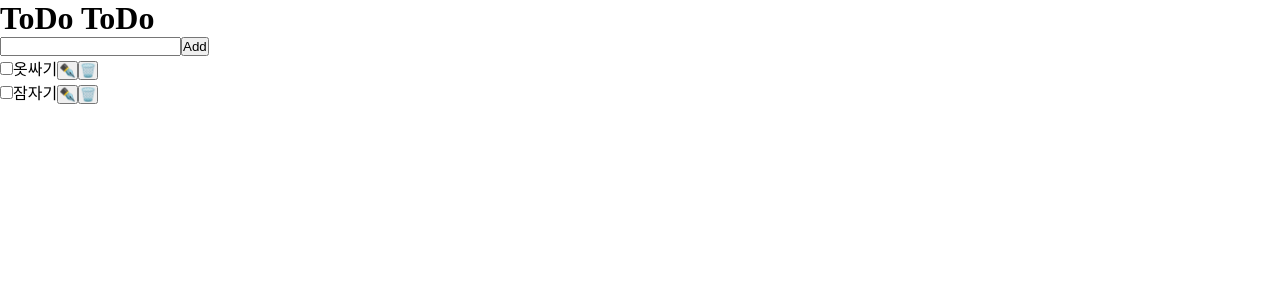
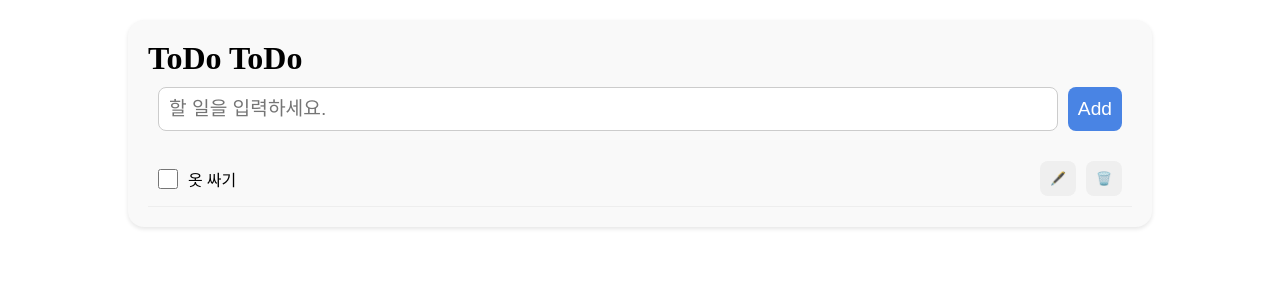
Before and after one commit to Woojiyeong/Programming, a React (Vite) app: page / in a window 1280 px wide. Shown: the top 300 px of the page. Built offline with nearby package versions, Linux system fonts and the light colour scheme.

Commit message:
TodoListApp HTML className, todolist.css

```diff
--- a/src/TodoListApp.jsx
+++ b/src/TodoListApp.jsx
@@ -1,27 +1,28 @@
-function TodoListApp() {
-  return (
-    <>
-      <h1>ToDo ToDo</h1>
-      <form >
-        <input type="text" />
-        <button>Add</button>
+import { useState } from "react";
+import './todolist.css';
+
+function TodoListApp(){
+  const [todo, setTodo] = useState("");
+
+  return(
+    <div className="todo">
+      <h1 className="todo__title">ToDo ToDo</h1>
+
+      <form className="todo__form">
+        <input type="text" className="todo__input" placeholder="할 일을 입력하세요."/>
+        <button type="submit" className="todo__button todo__button--add">Add</button>
       </form>
-      <ul>
-        <li>
-          <input type="checkbox" />
-          <label>옷싸기</label>
-          <button>✒️</button>
-          <button>🗑️</button>
-        </li>
-        <li>
-          <input type="checkbox" />
-          <label>잠자기</label>
-          <button>✒️</button>
-          <button>🗑️</button>
+
+      <ul className="todo__list">
+        <li className="todo__item todo__item-complete">
+          <input type="checkbox" className="todo__check" name="" id="chk-1" />
+          <label htmlFor="chk-1"className="todo__label">옷 싸기</label>
+          <button className="todo__button todo__button--edit">🖋️</button>
+          <button className="todo__button todo__button--delete">🗑️</button>
         </li>
       </ul>
-    </>
-  )
+    </div>
+  );
 }
 
 export default TodoListApp;
--- /dev/null
+++ b/src/todolist.css
@@ -0,0 +1,64 @@
+.todo {
+    width: max(80%, 400px);
+    /*  최소 400px */
+    padding: 20px;
+    margin: 20px auto;
+    /*20px 위아래 auto: 자유여백 가운데 */
+    background-color: #f9f9f9;
+    border-radius: 16px;
+    box-shadow: 0 2px 4px rgba(0, 0, 0, 0.1);
+}
+
+.todo__form {
+    display: flex;
+    padding: 10px;
+    margin-bottom: 10px;
+}
+
+.todo__input {
+    padding: 10px;
+    font-size: 1.2em;
+    border: 1px solid #ccc;
+    border-radius: 8px;
+    margin-right: 10px;
+    flex: 1px; /*flex 공간의 나머지 여백 만큼 늘리자 */
+}
+
+.todo__button {
+    padding: 10px;
+    border: none;
+    border-radius: 8px;
+    cursor: pointer;
+    /*마우스 손가락*/
+    font-size: 1.2em;
+    color: #fff;
+}
+
+.todo__button--add {
+    background-color: #4984e4;
+}
+.todo__item{
+    display: flex;
+    align-items: center; /*높이 가운데 정렬*/
+    justify-content: space-between;
+    padding: 10px;
+    border-bottom: 1px solid #eee;
+    gap:10px;  /*flex된 item 사이의 여백 */
+}
+.todo__check{
+    width: 20px;
+    height: 20px;
+    cursor: pointer;
+    accent-color: #999; /*체크한 배경색: 눈에 안띄게*/
+}
+.todo__label{
+    flex: 1;
+}
+.todo__button--edit,
+.todo__button--delete{
+    font-size: 0.8em;
+}
+.todo__item--complete .todo__label {
+    text-decoration: line-through ;
+    color: #999;
+}
```
